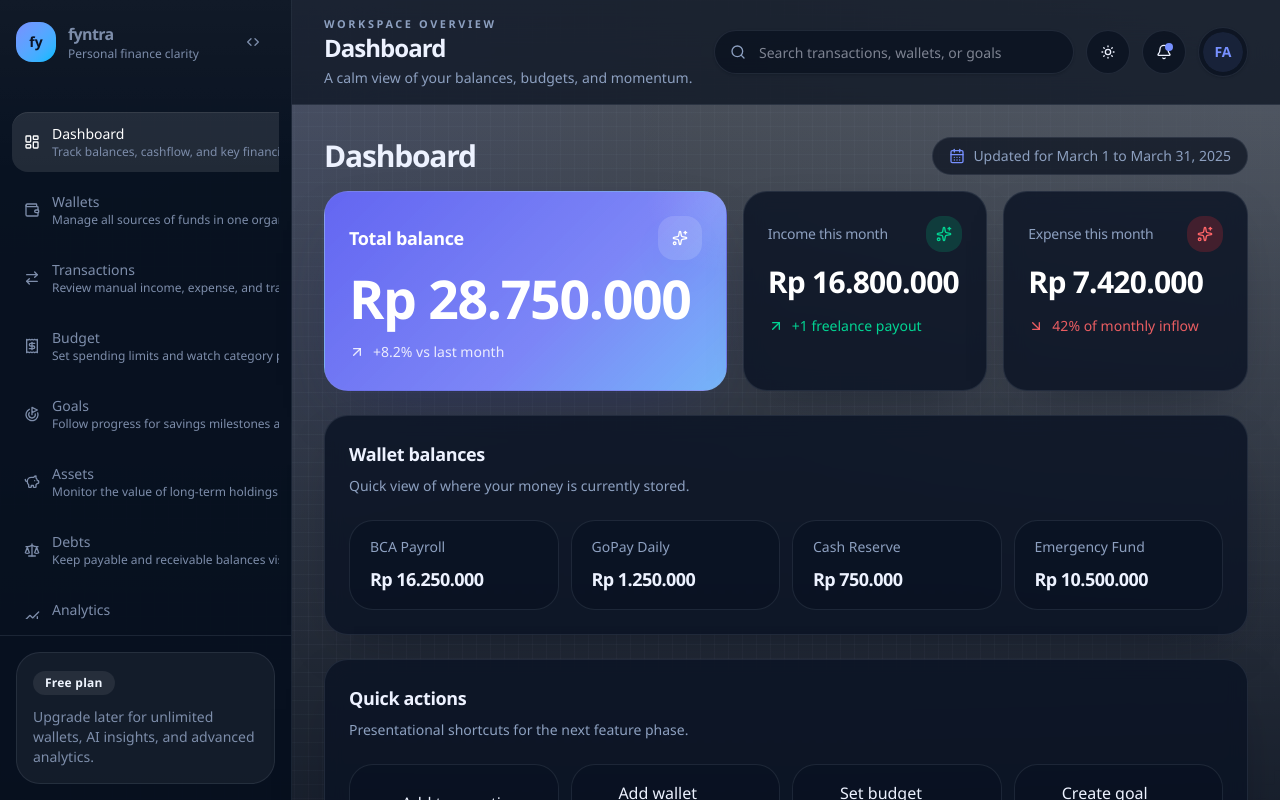
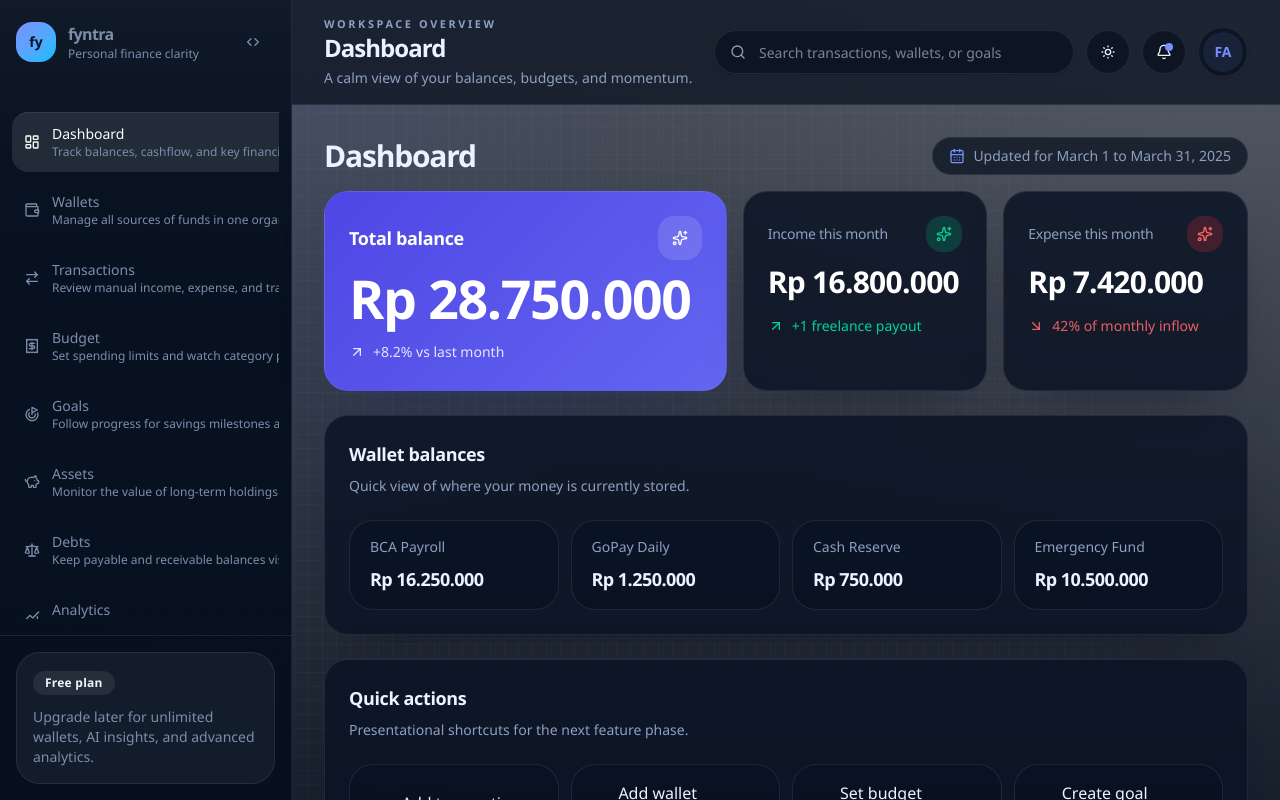
Before and after one commit to Faizax26/Fyntra, a Next.js app: page /app/dashboard in a window 1280 px wide. Shown: the top 800 px of the page. Built offline with nearby package versions, Linux system fonts and the light colour scheme.

Commit message:
Polish KPI light-mode cards

```diff
--- a/src/app/globals.css
+++ b/src/app/globals.css
@@ -152,11 +152,11 @@ a {
 }
 
 .surface-card.kpi-card-featured {
-  background-color: #6366f1;
+  background-color: #4f46e5;
   background-image:
-    radial-gradient(circle at top right, rgba(255, 255, 255, 0.18), transparent 18%),
-    linear-gradient(135deg, #6366f1 0%, #818cf8 100%);
-  box-shadow: 0 18px 40px -20px rgba(79, 70, 229, 0.36);
+    radial-gradient(circle at top right, rgba(255, 255, 255, 0.12), transparent 18%),
+    linear-gradient(135deg, #4f46e5 0%, #6366f1 100%);
+  box-shadow: 0 16px 34px -22px rgba(79, 70, 229, 0.28);
 }
 
 .dark .surface-card.kpi-card-featured {
--- a/src/components/dashboard/metric-card.tsx
+++ b/src/components/dashboard/metric-card.tsx
@@ -27,13 +27,6 @@ export function MetricCard({
   const trendUp = metric.delta.startsWith("+") || metric.tone === "positive";
   const isIncome = metric.label === "Income this month";
   const isExpense = metric.label === "Expense this month";
-  const featuredStyle = featured
-    ? {
-        backgroundImage:
-          "radial-gradient(circle at top right, rgba(255, 255, 255, 0.12), transparent 18%), linear-gradient(135deg, rgba(99, 102, 241, 0.92) 0%, rgba(129, 140, 248, 0.84) 60%, rgba(125, 211, 252, 0.72) 100%)",
-        backgroundColor: "#6366f1"
-      }
-    : undefined;
 
   return (
     <motion.div
@@ -48,9 +41,8 @@ export function MetricCard({
           isIncome && "border-emerald-500/20",
           isExpense && "border-red-500/20",
           featured &&
-            "kpi-card-featured border-transparent text-white shadow-lg ring-1 ring-indigo-500/20 dark:border-transparent dark:shadow-xl"
+            "kpi-card-featured !bg-[linear-gradient(135deg,#4f46e5_0%,#6366f1_100%)] !bg-[#4f46e5] border-transparent text-white shadow-sm ring-1 ring-white/10 transition hover:shadow-md dark:border-transparent dark:ring-indigo-500/20 dark:shadow-xl dark:hover:shadow-xl"
         )}
-        style={featuredStyle}
       >
         <CardHeader className="pb-3">
           <div className="flex items-center justify-between">
@@ -67,7 +59,8 @@ export function MetricCard({
                 "flex size-9 items-center justify-center rounded-2xl bg-indigo-100 text-indigo-500 dark:bg-indigo-500/20 dark:text-indigo-300",
                 isIncome && "bg-emerald-100 text-emerald-600 dark:bg-emerald-500/20 dark:text-emerald-400",
                 isExpense && "bg-red-100 text-red-600 dark:bg-red-500/20 dark:text-red-400",
-                featured && "size-11 bg-white/18 text-white dark:bg-white/12 dark:text-white shadow-[0_16px_34px_-18px_rgba(56,87,255,0.55)]"
+                featured &&
+                  "size-11 bg-white/5 text-white shadow-[0_12px_24px_-18px_rgba(255,255,255,0.22)] dark:bg-white/12 dark:text-white dark:shadow-[0_16px_34px_-18px_rgba(56,87,255,0.55)]"
               )}
             >
               <Sparkles className="size-4" />
```
